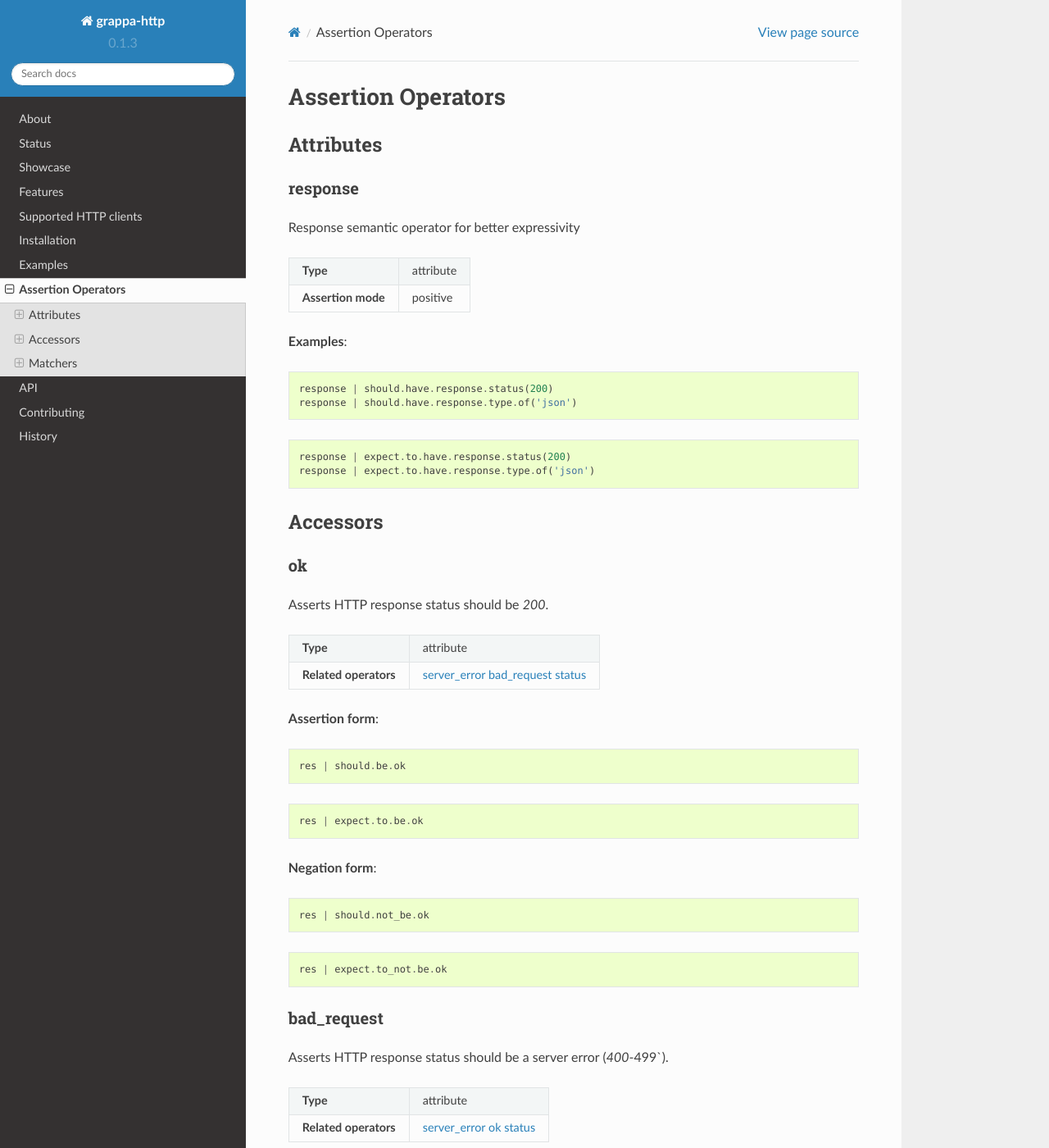
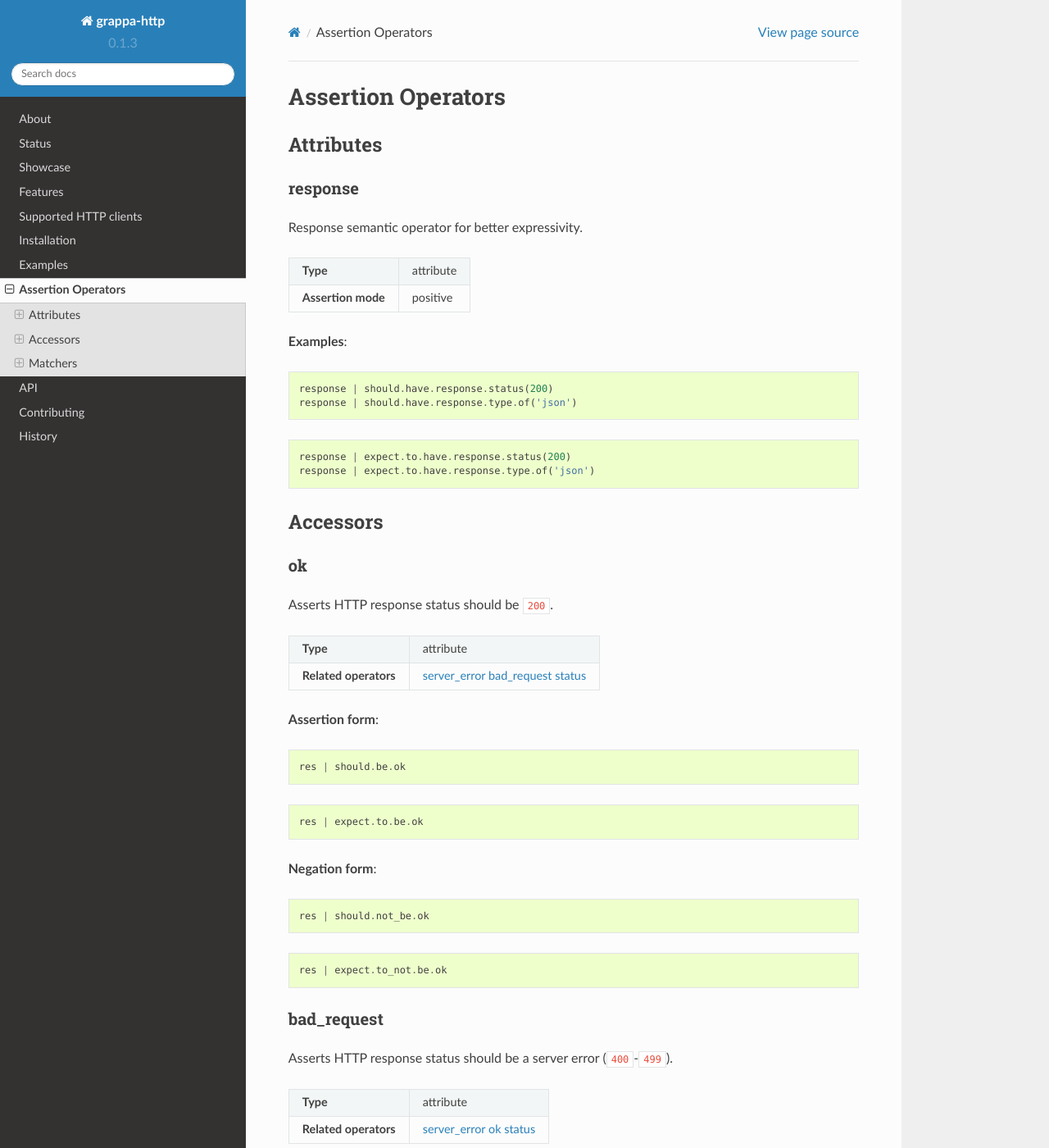
Before and after one commit to grappa-py/http, a Sphinx documentation site: the page built from docs/operators.rst, in a window 1280 px wide and 1400 px high. Shown: the whole window at 82% size. Built offline with Sphinx 7.4.7 and the Read the Docs theme 2.0.0, drawn with Linux system fonts in a browser that asks for light colours; pages that are not in the unit, such as notebooks, are missing from menus.

Commit message:
fix(docs): use proper rst syntax for numbers

```diff
--- a/docs/operators.rst
+++ b/docs/operators.rst
@@ -7,7 +7,7 @@ Attributes
 response
 ^^^^^^^^
 
-Response semantic operator for better expressivity
+Response semantic operator for better expressivity.
 
 =======================  ========================
  **Type**                attribute
@@ -33,7 +33,7 @@ Accessors
 ok
 ^^
 
-Asserts HTTP response status should be `200`.
+Asserts HTTP response status should be ``200``.
 
 =======================  ========================
  **Type**                attribute
@@ -64,7 +64,7 @@ Asserts HTTP response status should be `200`.
 bad_request
 ^^^^^^^^^^^
 
-Asserts HTTP response status should be a server error (`400`-499`).
+Asserts HTTP response status should be a server error (``400``-``499``).
 
 =======================  ========================
  **Type**                attribute
@@ -95,7 +95,7 @@ Asserts HTTP response status should be a server error (`400`-499`).
 server_error
 ^^^^^^^^^^^^
 
-Asserts HTTP response status should be a server error (`500`-`599`).
+Asserts HTTP response status should be a server error (``500``-``599`).
 
 =======================  ========================
  **Type**                attribute
```
